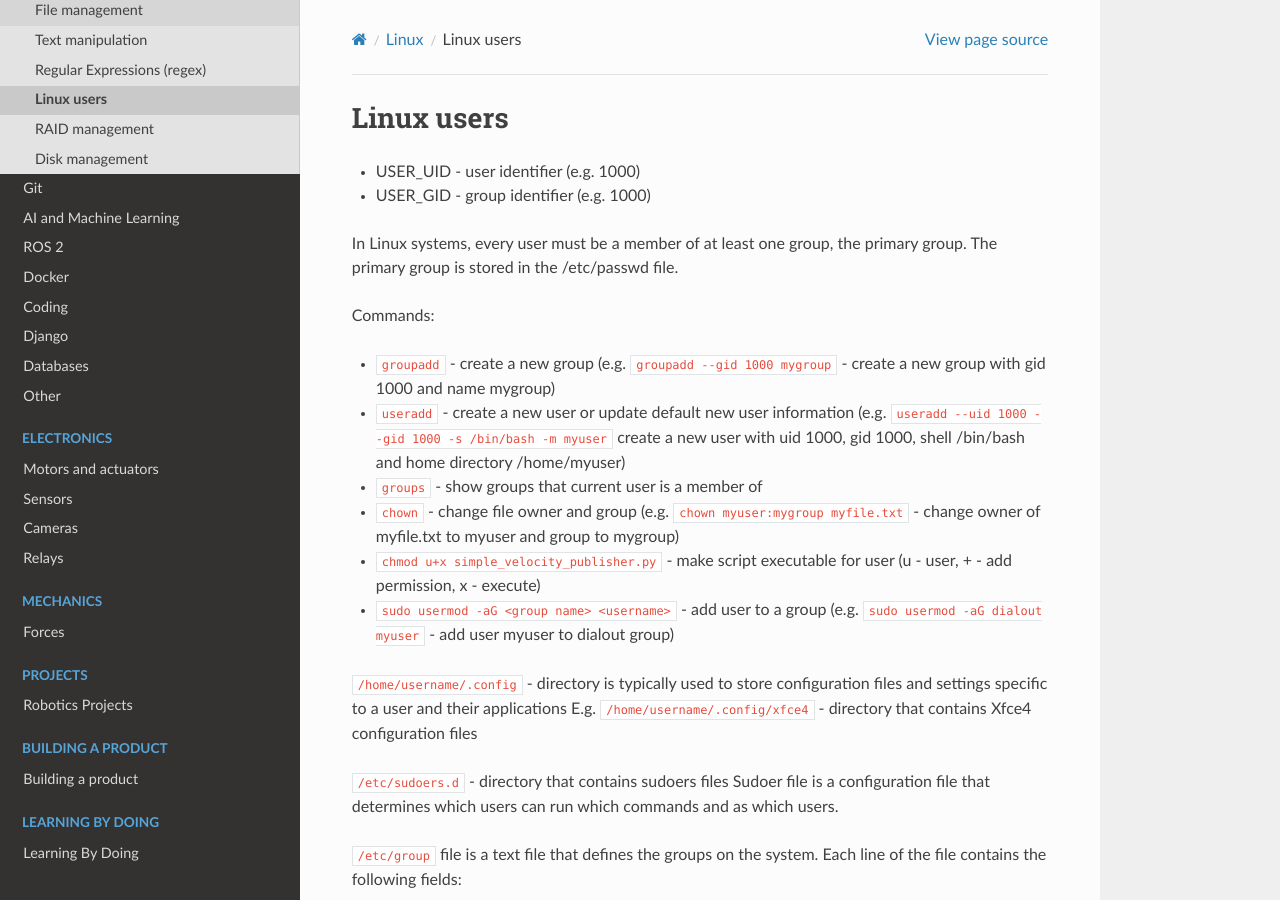
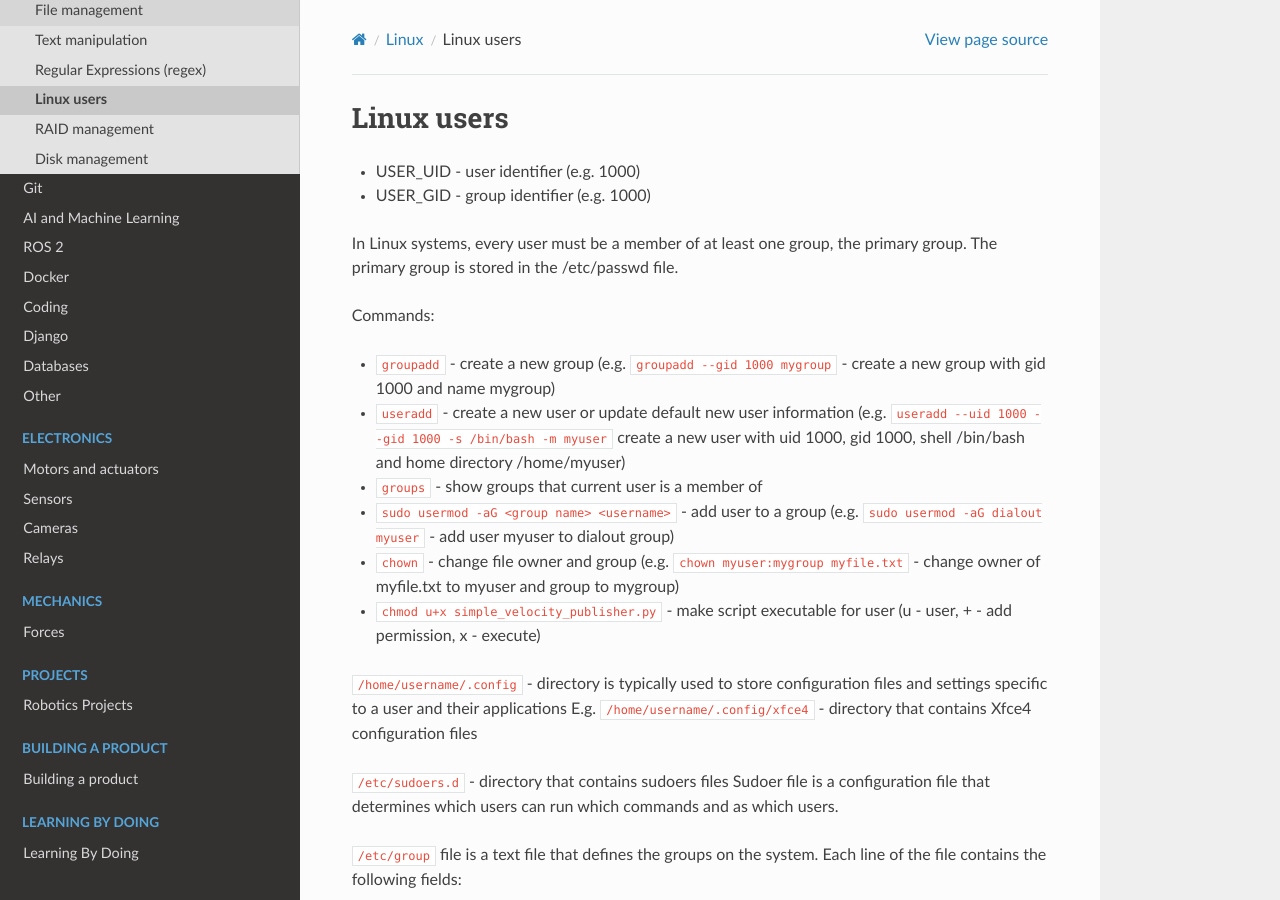
Before and after one commit to jevgenik/manuals, a Sphinx documentation site: the page built from source/files/software/linux/users.rst, in a window 1280 px wide and 900 px high. Built offline with Sphinx 7.4.7 and the Read the Docs theme 2.0.0, drawn with Linux system fonts in a browser that asks for light colours.

```diff
--- a/source/files/software/linux/users.rst
+++ b/source/files/software/linux/users.rst
@@ -18,11 +18,11 @@ Commands:
 
 * ``groups`` - show groups that current user is a member of
 
+* ``sudo usermod -aG <group name> <username>`` - add user to a group (e.g. ``sudo usermod -aG dialout myuser`` - add user myuser to dialout group)
+
 * ``chown`` - change file owner and group (e.g. ``chown myuser:mygroup myfile.txt`` - change owner of myfile.txt to myuser and group to mygroup)
 
 * ``chmod u+x simple_velocity_publisher.py`` - make script executable for user (u - user, + - add permission, x - execute)
-
-* ``sudo usermod -aG <group name> <username>`` - add user to a group (e.g. ``sudo usermod -aG dialout myuser`` - add user myuser to dialout group)
 
 
 ``/home/username/.config`` - directory is typically used to store configuration files and settings specific to a user and their applications
```
